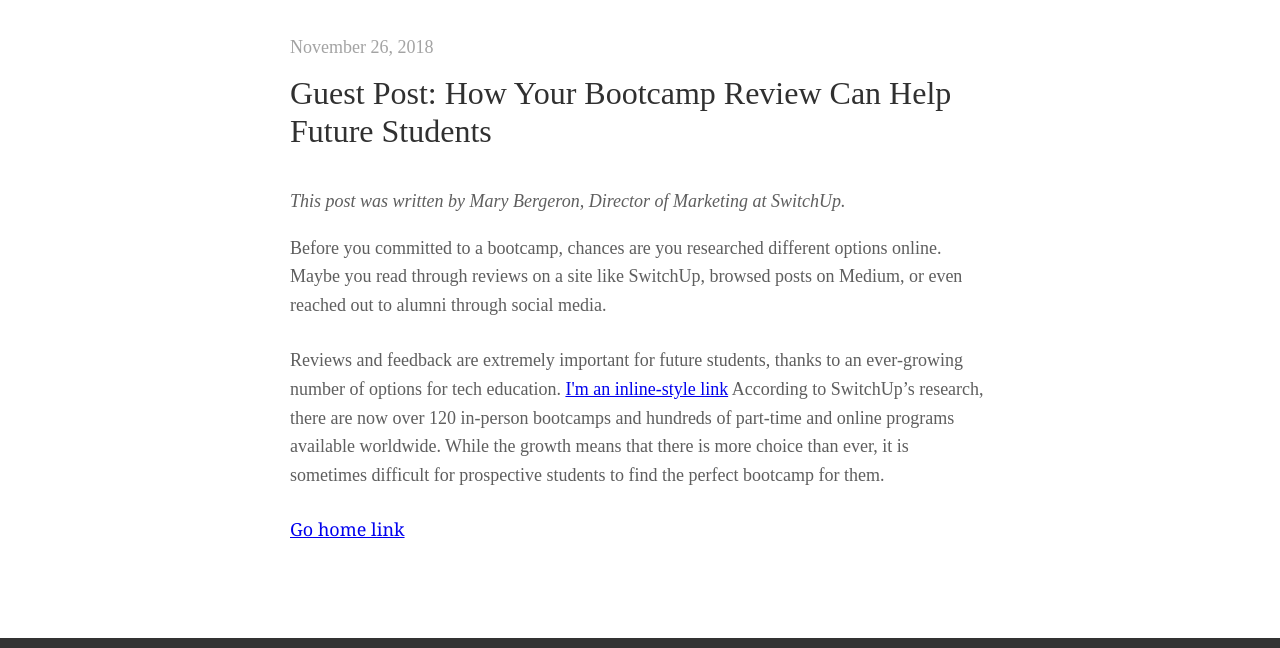
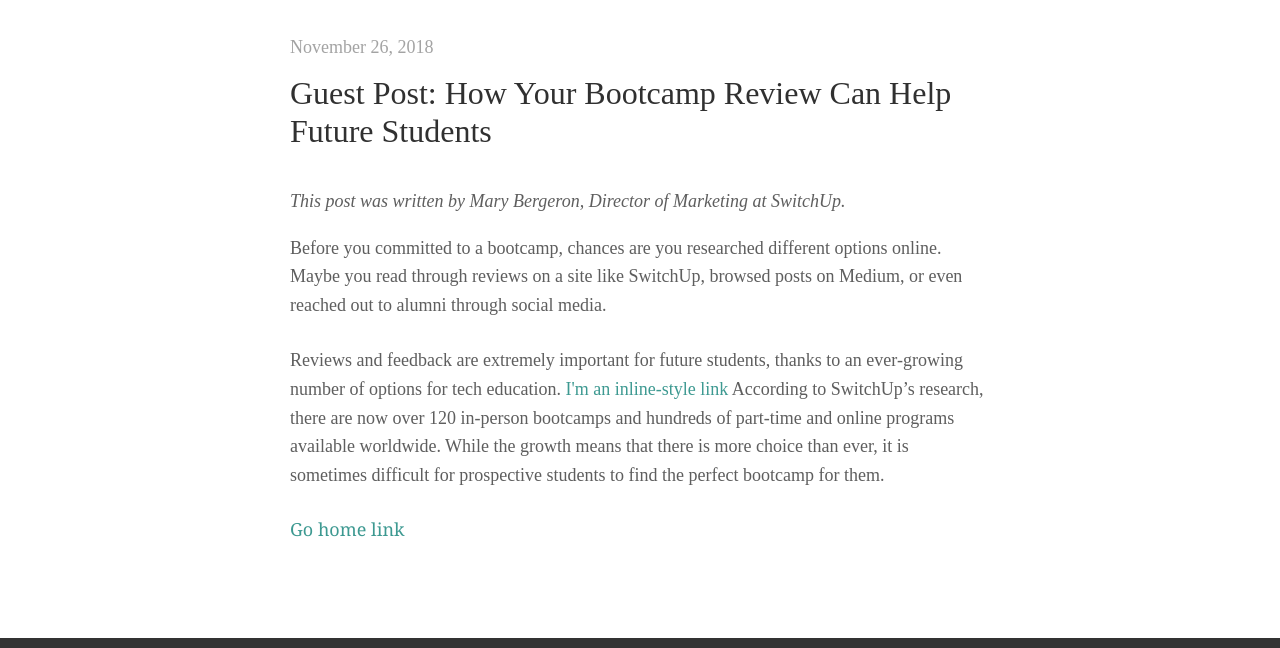
Before and after one commit to liana-gukasyan/fsc-blog, a Gatsby site: page /blog-posts/bootcamp-review-can-help-future-students/ in a window 1280 px wide. Shown: the part 83-731 px from the top of the page. Built offline with nearby package versions, Linux system fonts and the light colour scheme; Gatsby itself is replaced by a stand-in of ours.

Commit message:
Add link styles

```diff
--- a/src/components/layout.css
+++ b/src/components/layout.css
@@ -39,6 +39,8 @@ template {
 }
 a {
   background-color: transparent;
+  color: #3d9991;
+  text-decoration: none;
   -webkit-text-decoration-skip: objects;
 }
 a:active,
```
